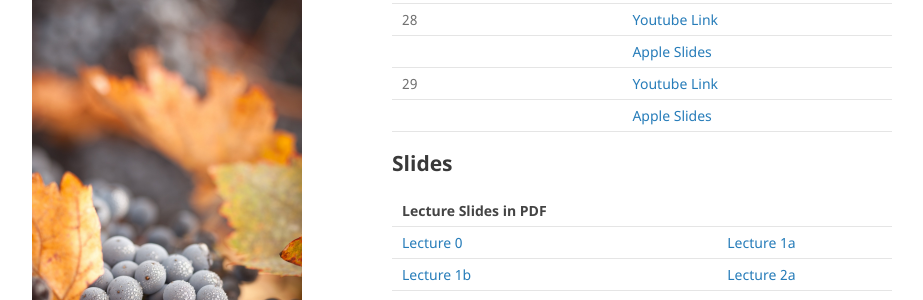
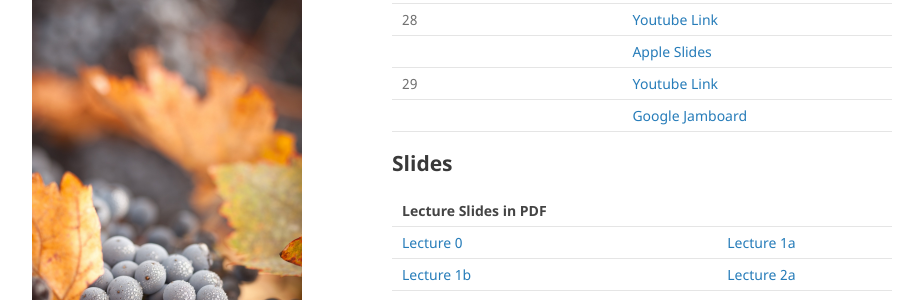
Before and after one commit to mohammadmotiurrahman/mohammadmotiurrahman.github.io, a Jekyll site: the page built from cse203_4/index.md, in a window 1280 px wide and 900 px high, scrolled down 4205 px. Shown: the part 154-454 px from the top of the window, without its empty margins (178-1101 px from the left). Built offline with Jekyll 4.4.1, drawn with Linux system fonts in a browser that asks for light colours; our own code applies the rules of GitHub Pages for plain Markdown files.

Commit message:
Update index.md

```diff
--- a/cse203_4/index.md
+++ b/cse203_4/index.md
@@ -140,7 +140,7 @@
 | 28      |              | [Youtube Link](https://youtu.be/KlQXT46950w)                                                                   |
 |         |              | [Apple Slides](https://www.icloud.com/keynote/0JfO1oBCIpuDzLSDIGRGcGTaA#Presentation_10) |
 | 29      |              | [Youtube Link](https://youtu.be/E_3VwuxrBE8)                                                                   |
-|         |              | [Apple Slides](https://www.icloud.com/keynote/08SwmmdiYUM4Nn8xzcwCtu0DA#Presentation_12) |
+|         |              | [Google Jamboard](https://jamboard.google.com/d/1NBQnAPDS2U1aZgep_kR4slz4dPCcGNYHMZ0FI0ZGOjA/edit?usp=sharing) |
 
 
 ## Slides
```
